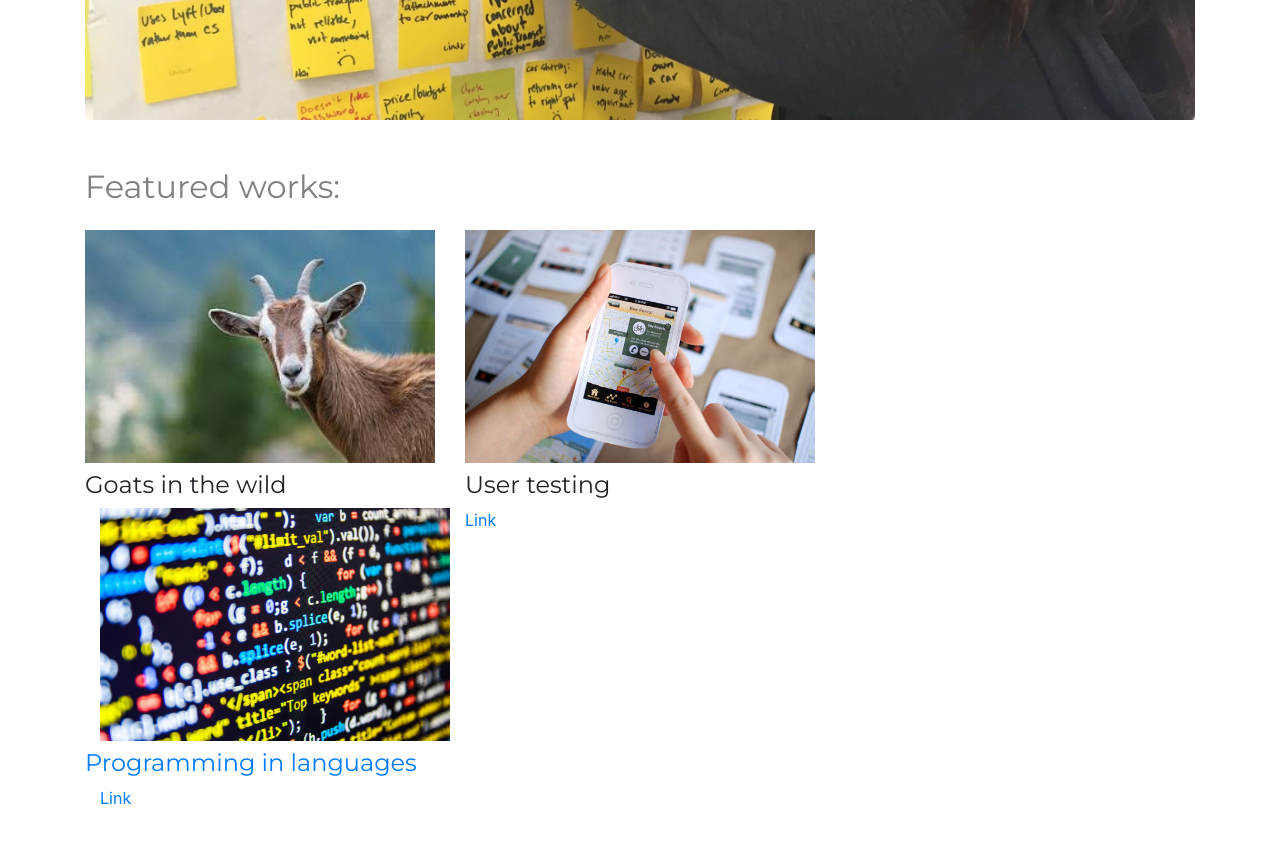
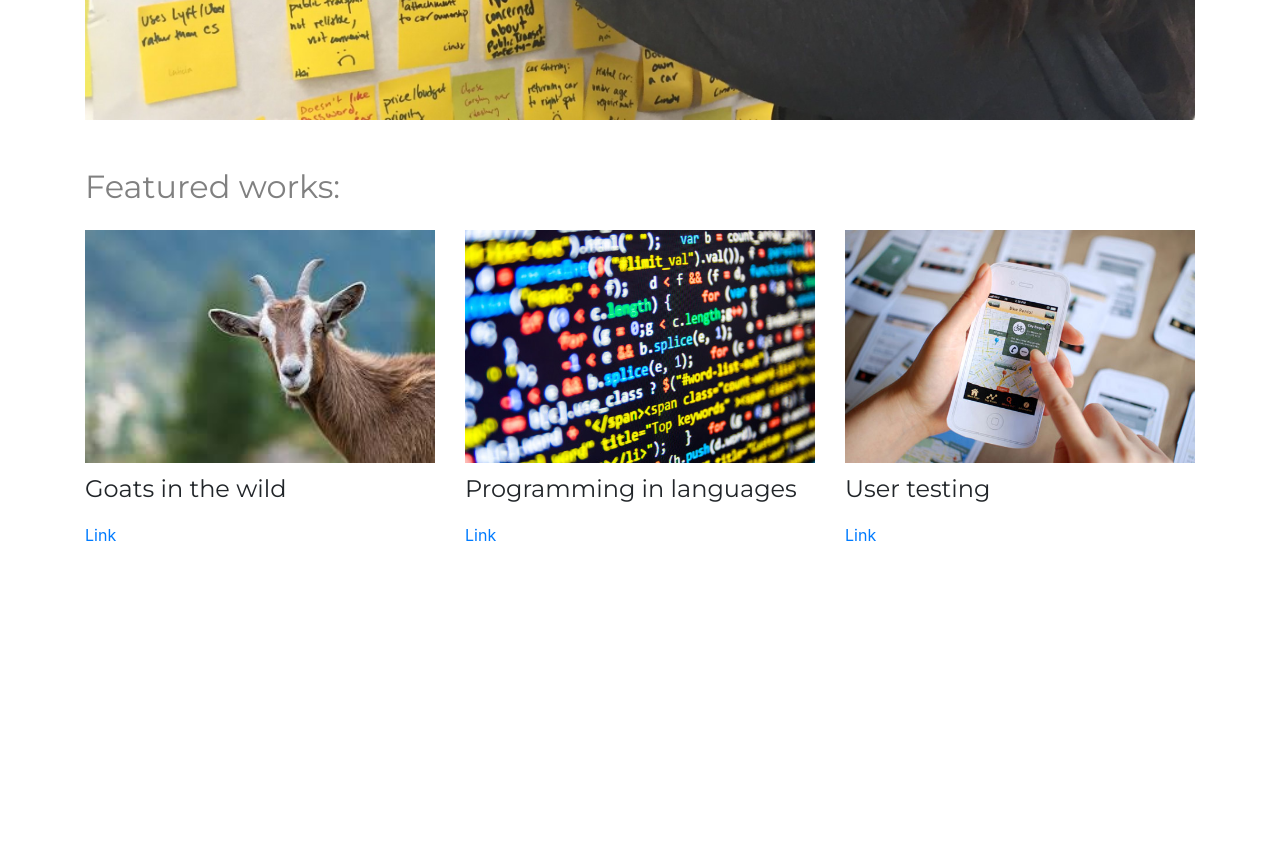
Before and after one commit to caramocha009/FEND-portfolio, a plain HTML site: page index.html in a window 1280 px wide. Shown: the part 880-1722 px from the top of the page. After the commit the page ends 1459 px from the top, so only its background shows below. Drawn offline with nearby package versions, Linux system fonts and the light colour scheme.

Commit message:
changes based on code review

```diff
--- a/css/styles.css
+++ b/css/styles.css
@@ -1,4 +1,6 @@
-h1, h2 {
+h1,
+h2,
+p {
     font-family: 'Montserrat', Helvetica, sans-serif;
 }
 
@@ -29,7 +31,7 @@ h1, h2 {
     padding-bottom: 2em;
 }
 
-.small-images-container h2 {
+.small-images-container p {
     font-size: 24px;
 }
 
--- a/index.html
+++ b/index.html
@@ -3,18 +3,23 @@
 <!--[if IE 7]>         <html class="no-js lt-ie9 lt-ie8"> <![endif]-->
 <!--[if IE 8]>         <html class="no-js lt-ie9"> <![endif]-->
 <html lang="eng">
+
 <head>
     <meta charset="utf-8">
     <meta http-equiv="X-UA-Compatible" content="IE=edge">
     <title>Portfolio</title>
     <meta name="My portfolio site for Udacity's Front-End Development course!" content="">
     <meta name="viewport" content="width=device-width, initial-scale=1">
-        <link rel="stylesheet" href="https://stackpath.bootstrapcdn.com/bootstrap/4.1.3/css/bootstrap.min.css" integrity="sha384-MCw98/SFnGE8fJT3GXwEOngsV7Zt27NXFoaoApmYm81iuXoPkFOJwJ8ERdknLPMO" crossorigin="anonymous">
+    <link rel="stylesheet" href="https://stackpath.bootstrapcdn.com/bootstrap/4.1.3/css/bootstrap.min.css" integrity="sha384-MCw98/SFnGE8fJT3GXwEOngsV7Zt27NXFoaoApmYm81iuXoPkFOJwJ8ERdknLPMO"
+        crossorigin="anonymous">
     <link rel="stylesheet" href="css/styles.css">
     <link href="https://fonts.googleapis.com/css?family=Montserrat" rel="stylesheet">
 </head>
+
 <body>
+    <main>
         <div class="container">
+            <header>
                 <div class="row">
                     <div class="col-md-6">
                         <img class="logo-image" src="img/C-logo.jpeg" alt="logo" />
@@ -27,11 +32,13 @@
                 <div class="row">
                     <hr class="line">
                 </div>
+            </header>
             <div class="row">
                 <div class="col-md-12">
                     <img class="center-image" src="img/self-stickies.JPG" alt="center image">
                 </div>
             </div>
+            <section class="featured-works-container">
                 <div class="row">
                     <div class="featured-works col-md-12">
                         <h2>Featured works:</h2>
@@ -40,22 +47,23 @@
                 <div class="row small-images-container">
                     <div class="col-md-4">
                         <img class="small-image" src="img/goat.jpeg" alt="a goat">
-                    <h2>Goats in the wild</h2>
-                    <a href="#>Link</a>
+                        <p>Goats in the wild</p>
+                        <a href="#"">Link</a>
                     </div>
-                <div class="col-md-4">
+                    <div class=" col-md-4">
                         <img class="small-image" src="img/coding.jpg" alt="coding">
-                    <h2>Programming in languages</h2>
+                        <p>Programming in languages</p>
                         <a href="#">Link</a>
                     </div>
                     <div class="col-md-4">
                         <img class="small-image" src="img/usability-testing.jpg" alt="usability testing">
-                    <h2>User testing</h2>
+                        <p>User testing</p>
                         <a href="#">Link</a>
                     </div>
-
                 </div>
+            </section>
         </div>
+    </main>
 </body>
 
 </html>
```
Lines whose indentation alone changed are shown as unchanged.
